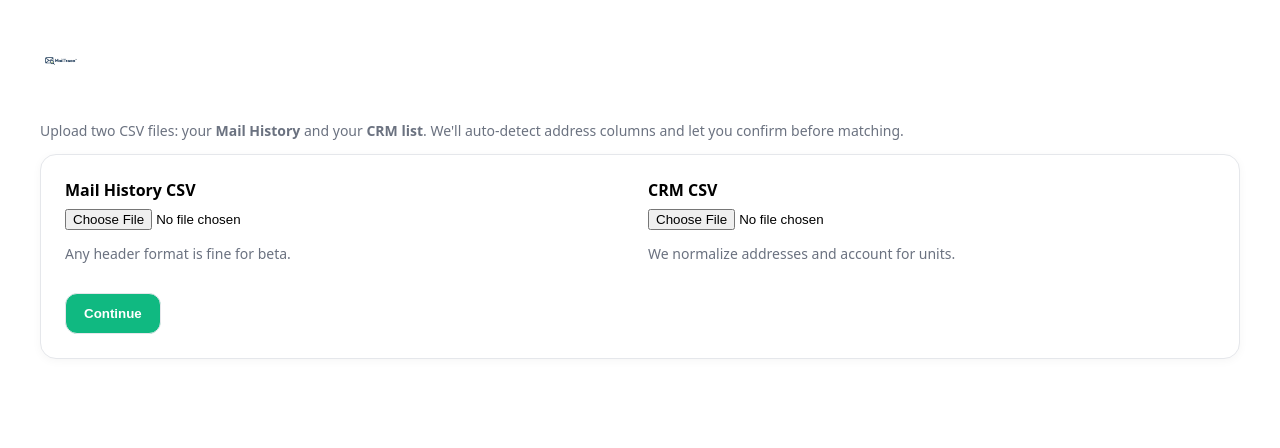
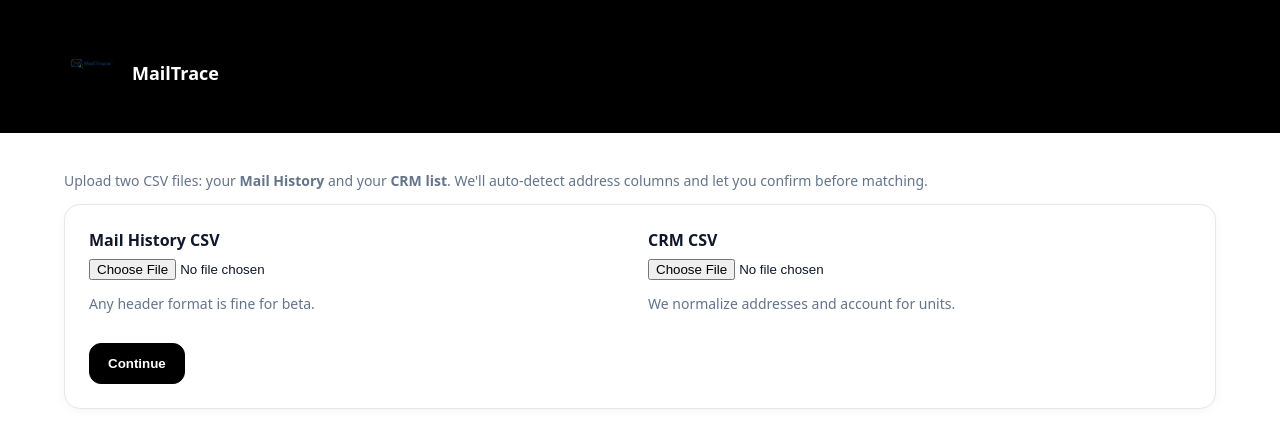
Before and after one commit to clapenergy/mailtrace-render-starter, a Flask app: page / in a window 1280 px wide. Shown: the top 448 px of the page. Run offline with Flask 3, Linux system fonts and the light colour scheme.

Commit message:
Add files via upload

```diff
--- /dev/null
+++ b/static/style.css
@@ -0,0 +1,66 @@
+
+:root {
+  --brand: #000000;
+  --brand-2: #0c2d4f;
+  --on-brand: #ffffff;
+  --bg: #ffffff;
+  --text: #0f172a;
+  --muted: #64748b;
+  --card: #ffffff;
+  --border: #e5e7eb;
+}
+
+* { box-sizing: border-box; }
+html, body { margin:0; padding:0; }
+body {
+  font-family: system-ui, -apple-system, Segoe UI, Roboto, Arial, sans-serif;
+  background: var(--bg);
+  color: var(--text);
+}
+
+.container { max-width: 1200px; margin: 0 auto; padding: 24px; }
+
+.topbar {
+  background: var(--brand);
+  color: var(--on-brand);
+}
+.nav { display:flex; align-items:center; gap:12px; padding: 12px 0; }
+.logo { height: 48px; max-height: 48px; width: auto; object-fit: contain; }
+@media (min-width: 768px) { .logo { height: 56px; max-height: 56px; } }
+
+h1.brand-title { margin: 12px 0 0; font-size: 18px; font-weight: 800; color: var(--on-brand); }
+.subtitle { color: var(--muted); }
+
+.card {
+  background: var(--card); border: 1px solid var(--border);
+  border-radius: 16px; padding: 24px; box-shadow: 0 2px 10px rgba(0,0,0,0.04);
+}
+.row { display:flex; gap:16px; flex-wrap:wrap; }
+label { font-weight:700; }
+input[type="file"] { display:block; margin-top:8px; }
+
+.button {
+  display:inline-block; padding: 12px 18px; border-radius: 12px;
+  border: 1px solid var(--brand); background: var(--brand); color: var(--on-brand);
+  font-weight:700; text-decoration:none; cursor:pointer;
+}
+.button.secondary { background: transparent; color: var(--brand); }
+.button:hover { opacity: 0.95; }
+
+.grid { display:grid; grid-template-columns: repeat(auto-fit, minmax(220px, 1fr)); gap:16px; margin: 24px 0; }
+.kpi .k { color: var(--muted); font-size: 13px; }
+.kpi .v { font-size: 28px; font-weight: 900; }
+.kpi { border-top: 3px solid var(--brand); }
+
+table { width: 100%; border-collapse: collapse; background: #fff; border-radius: 12px; overflow: hidden; }
+th, td { text-align:left; padding: 10px 12px; border-bottom: 1px solid #f3f4f6; font-size: 14px; }
+th { background: #f8fafc; }
+.badge {
+  display:inline-block; padding: 4px 8px; border-radius:999px;
+  background: color-mix(in oklab, var(--brand) 15%, white);
+  color: color-mix(in oklab, var(--brand) 60%, black);
+  font-weight:700; font-size:12px;
+}
+
+.flash { color:#b91c1c; margin-bottom: 8px; }
+.note { color: var(--muted); font-size: 14px; }
--- a/templates/index.html
+++ b/templates/index.html
@@ -1,10 +1,11 @@
 <!doctype html>
 <html>
   <head>
+    <title>MailTrace — Upload</title>
+
   <meta charset="utf-8" />
   <meta name="viewport" content="width=device-width, initial-scale=1" />
-    <title>MailTrace — Beta Uploader</title>
-
+  <link rel="stylesheet" href="{{ url_for('static', filename='style.css') }}">
   <link rel="icon" type="image/png" sizes="16x16" href="{{ url_for('static', filename='favicon-16.png') }}">
   <link rel="icon" type="image/png" sizes="32x32" href="{{ url_for('static', filename='favicon-32.png') }}">
   <link rel="icon" type="image/png" sizes="64x64" href="{{ url_for('static', filename='favicon-64.png') }}">
@@ -12,39 +13,22 @@
   <link rel="icon" type="image/png" sizes="192x192" href="{{ url_for('static', filename='favicon-192.png') }}">
   <link rel="icon" type="image/x-icon" href="{{ url_for('static', filename='favicon.ico') }}">
 
-    <style>
-
-      .nav { display:flex; align-items:center; gap:12px; padding:12px 0 20px; }
-      .logo { height: 36px; max-height: 36px; width: auto; object-fit: contain; image-rendering: auto; }
-      @media (min-width: 768px) { .logo { height: 42px; max-height: 42px; } }
-      body { font-family: system-ui, -apple-system, Segoe UI, Roboto, Arial, sans-serif; padding: 28px; max-width: 1200px; margin: 0 auto; }
-      .card { border: 1px solid #e5e7eb; border-radius: 16px; padding: 24px; box-shadow: 0 2px 10px rgba(0,0,0,0.04); background: #fff; }
-      .row { display: flex; gap: 16px; flex-wrap: wrap; }
-      label { font-weight: 700; }
-      input[type="file"] { display:block; margin-top: 8px; }
-      button { padding: 12px 18px; border-radius: 12px; border: 1px solid #e5e7eb; cursor: pointer; background: #10b981; color: white; font-weight: 700; }
-      .note { color: #6b7280; font-size: 14px; }
-      .grid { display: grid; grid-template-columns: repeat(auto-fit, minmax(220px, 1fr)); gap: 16px; margin-bottom: 24px; }
-      .k { color:#6b7280; font-size: 13px; }
-      .v { font-size: 26px; font-weight: 900; }
-      .actions { display: flex; gap: 12px; margin: 12px 0 24px 0; }
-      table { width: 100%; border-collapse: collapse; }
-      th, td { text-align: left; padding: 8px 10px; border-bottom: 1px solid #f3f4f6; font-size: 14px; }
-      th { background: #f9fafb; position: sticky; top: 0; }
-      .badge { display:inline-block; padding: 4px 8px; border-radius:999px; background:#10b98122; color:#065f46; font-weight:700; font-size:12px; }
-
-    </style>
   </head>
   <body>
 
+  <div class="topbar">
+    <div class="container">
       <header class="nav">
         <a href="{{ url_for('index') }}" class="logo-link" aria-label="MailTrace Home">
           <img src="{{ url_for('static', filename='logo.png') }}" alt="MailTrace logo" class="logo" />
         </a>
+        <h1 class="brand-title">MailTrace</h1>
       </header>
+    </div>
+  </div>
 
+    <div class="container">
 
-    <h1 style="display:none;">MailTrace</h1>
   <p class="note">Upload two CSV files: your <strong>Mail History</strong> and your <strong>CRM list</strong>. We'll auto-detect address columns and let you confirm before matching.</p>
 
   {% with messages = get_flashed_messages() %}
@@ -69,9 +53,10 @@
       </div>
     </div>
     <div style="margin-top:16px;">
-        <button type="submit">Continue</button>
+      <button class="button" type="submit">Continue</button>
     </div>
   </form>
 
+    </div>
   </body>
 </html>
```
Also changed, not shown: templates/confirm_mapping.html (+12 -26 lines), templates/gate.html (+15 -27 lines), templates/result.html (+20 -32 lines). Lines whose indentation alone changed are shown as unchanged.
